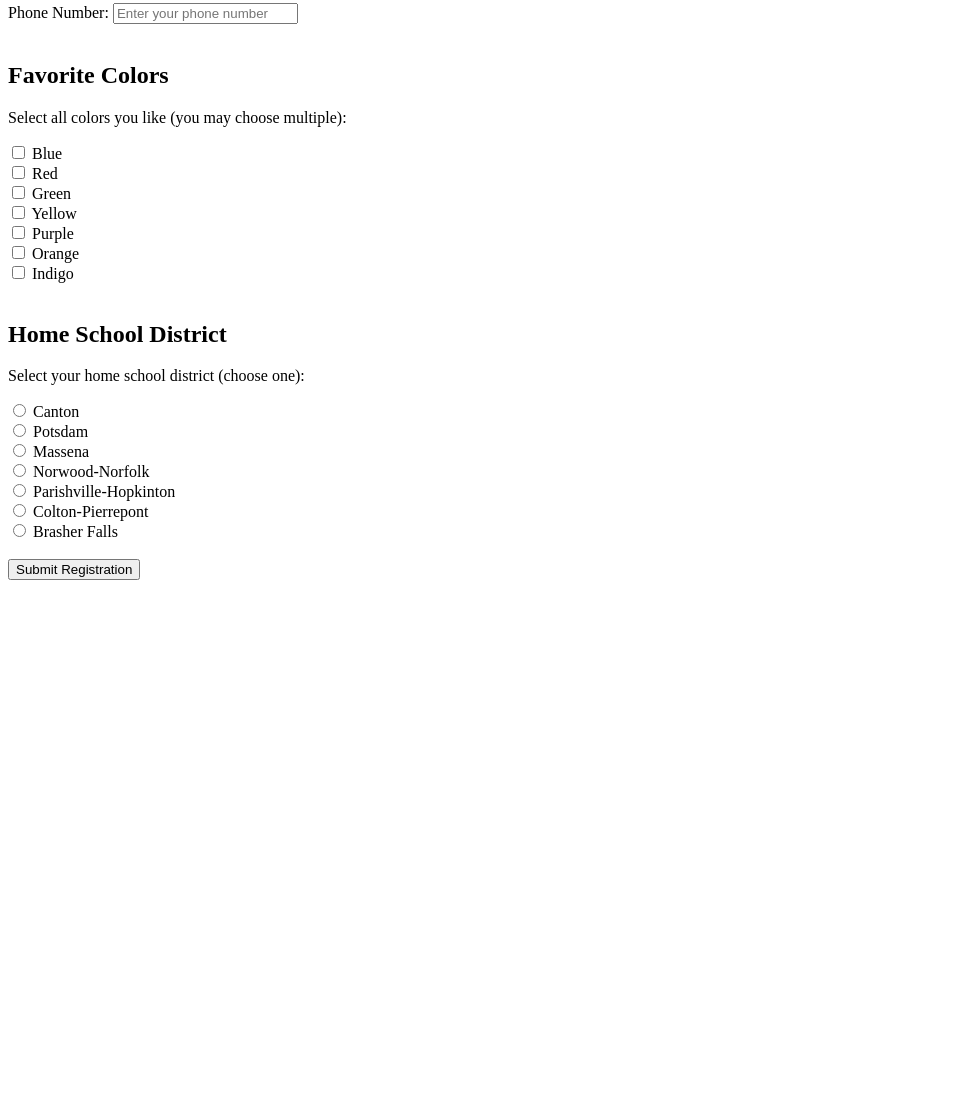
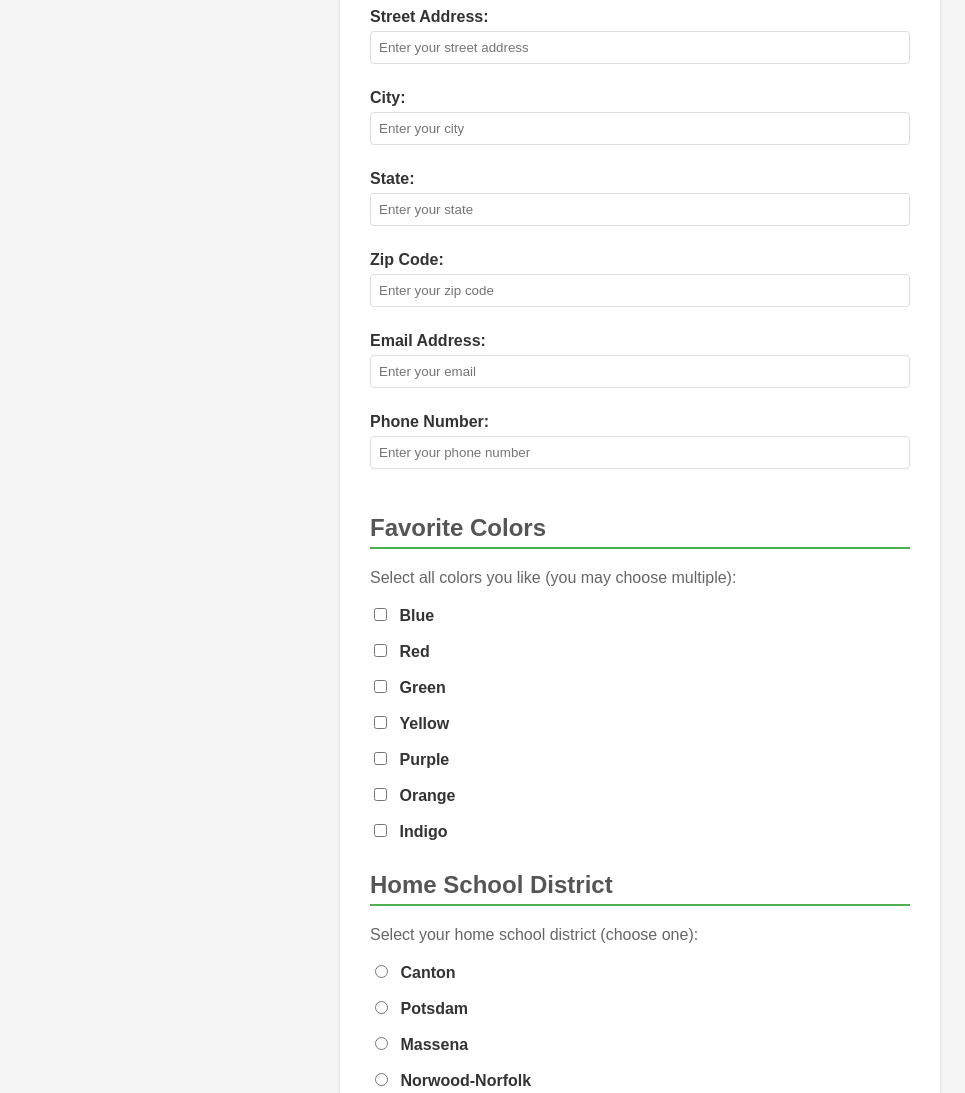
Before and after one commit to cte-Shayden/HTML-Forms, a plain HTML site: page index.html in a window 1280 px wide. Shown: the part 397-1490 px from the top of the page, without its empty margins (0-965 px from the left). Before the commit the page ends 985 px from the top, so only its background shows below. Drawn offline with Linux system fonts and the light colour scheme.

Commit message:
Update index.html

```diff
--- a/index.html
+++ b/index.html
@@ -4,112 +4,211 @@
     <meta charset="UTF-8">
     <meta name="viewport" content="width=device-width, initial-scale=1.0">
     <title>Registration Form</title>
+    <style>
+        body {
+            font-family: Arial, sans-serif;
+            max-width: 600px;
+            margin: 40px auto;
+            padding: 20px;
+            background-color: #f5f5f5;
+        }
+        form {
+            background-color: white;
+            padding: 30px;
+            border-radius: 8px;
+            box-shadow: 0 2px 4px rgba(0,0,0,0.1);
+        }
+        h1 {
+            color: #333;
+            text-align: center;
+        }
+        h2 {
+            color: #555;
+            margin-top: 30px;
+            border-bottom: 2px solid #4CAF50;
+            padding-bottom: 5px;
+        }
+        label {
+            display: inline-block;
+            margin-top: 10px;
+            font-weight: bold;
+            color: #333;
+        }
+        input[type="text"],
+        input[type="email"],
+        input[type="tel"] {
+            width: 100%;
+            padding: 8px;
+            margin-top: 5px;
+            margin-bottom: 15px;
+            border: 1px solid #ddd;
+            border-radius: 4px;
+            box-sizing: border-box;
+        }
+        input[type="checkbox"],
+        input[type="radio"] {
+            margin-right: 8px;
+            margin-top: 8px;
+        }
+        .checkbox-item,
+        .radio-item {
+            margin: 8px 0;
+        }
+        input[type="submit"] {
+            background-color: #4CAF50;
+            color: white;
+            padding: 12px 30px;
+            border: none;
+            border-radius: 4px;
+            cursor: pointer;
+            font-size: 16px;
+            margin-top: 20px;
+            width: 100%;
+        }
+        input[type="submit"]:hover {
+            background-color: #45a049;
+        }
+        p {
+            color: #666;
+            margin: 10px 0;
+        }
+    </style>
 </head>
 <body>
-    <form action="#" method="post">
+    <form action="#" method="post" onsubmit="handleSubmit(event)">
         <h1>Registration Form</h1>
 
         <!-- ========== PERSONAL INFORMATION SECTION ========== -->
         <h2>Personal Information</h2>
 
         <label for="firstName">First Name:</label>
-        <input type="text" id="firstName" name="firstName" placeholder="Enter your first name">
-        <br><br>
+        <input type="text" id="firstName" name="firstName" placeholder="Enter your first name" required>
 
         <label for="lastName">Last Name:</label>
-        <input type="text" id="lastName" name="lastName" placeholder="Enter your last name">
-        <br><br>
+        <input type="text" id="lastName" name="lastName" placeholder="Enter your last name" required>
 
         <label for="streetAddress">Street Address:</label>
-        <input type="text" id="streetAddress" name="streetAddress" placeholder="Enter your street address">
-        <br><br>
+        <input type="text" id="streetAddress" name="streetAddress" placeholder="Enter your street address" required>
 
         <label for="city">City:</label>
-        <input type="text" id="city" name="city" placeholder="Enter your city">
-        <br><br>
+        <input type="text" id="city" name="city" placeholder="Enter your city" required>
 
         <label for="state">State:</label>
-        <input type="text" id="state" name="state" placeholder="Enter your state">
-        <br><br>
+        <input type="text" id="state" name="state" placeholder="Enter your state" required>
 
         <label for="zipCode">Zip Code:</label>
-        <input type="text" id="zipCode" name="zipCode" placeholder="Enter your zip code">
-        <br><br>
+        <input type="text" id="zipCode" name="zipCode" placeholder="Enter your zip code" required>
 
         <label for="email">Email Address:</label>
-        <input type="email" id="email" name="email" placeholder="Enter your email">
-        <br><br>
+        <input type="email" id="email" name="email" placeholder="Enter your email" required>
 
         <label for="phone">Phone Number:</label>
-        <input type="tel" id="phone" name="phone" placeholder="Enter your phone number">
-        <br><br>
+        <input type="tel" id="phone" name="phone" placeholder="Enter your phone number" required>
 
         <!-- ========== FAVORITE COLORS SECTION ========== -->
         <h2>Favorite Colors</h2>
         <p>Select all colors you like (you may choose multiple):</p>
 
+        <div class="checkbox-item">
             <input type="checkbox" id="colorBlue" name="favoriteColors" value="blue">
             <label for="colorBlue">Blue</label>
-        <br>
+        </div>
 
+        <div class="checkbox-item">
             <input type="checkbox" id="colorRed" name="favoriteColors" value="red">
             <label for="colorRed">Red</label>
-        <br>
+        </div>
 
+        <div class="checkbox-item">
             <input type="checkbox" id="colorGreen" name="favoriteColors" value="green">
             <label for="colorGreen">Green</label>
-        <br>
+        </div>
 
+        <div class="checkbox-item">
             <input type="checkbox" id="colorYellow" name="favoriteColors" value="yellow">
             <label for="colorYellow">Yellow</label>
-        <br>
+        </div>
 
+        <div class="checkbox-item">
             <input type="checkbox" id="colorPurple" name="favoriteColors" value="purple">
             <label for="colorPurple">Purple</label>
-        <br>
+        </div>
 
+        <div class="checkbox-item">
             <input type="checkbox" id="colorOrange" name="favoriteColors" value="orange">
             <label for="colorOrange">Orange</label>
-        <br>
+        </div>
 
+        <div class="checkbox-item">
             <input type="checkbox" id="colorIndigo" name="favoriteColors" value="indigo">
             <label for="colorIndigo">Indigo</label>
-        <br><br>
+        </div>
 
         <!-- ========== SCHOOL DISTRICT SECTION ========== -->
         <h2>Home School District</h2>
         <p>Select your home school district (choose one):</p>
 
+        <div class="radio-item">
             <input type="radio" id="districtCanton" name="schoolDistrict" value="canton">
             <label for="districtCanton">Canton</label>
-        <br>
+        </div>
 
+        <div class="radio-item">
             <input type="radio" id="districtPotsdam" name="schoolDistrict" value="potsdam">
             <label for="districtPotsdam">Potsdam</label>
-        <br>
+        </div>
 
+        <div class="radio-item">
             <input type="radio" id="districtMassena" name="schoolDistrict" value="massena">
             <label for="districtMassena">Massena</label>
-        <br>
+        </div>
 
+        <div class="radio-item">
             <input type="radio" id="districtNorwoodNorfolk" name="schoolDistrict" value="norwood-norfolk">
             <label for="districtNorwoodNorfolk">Norwood-Norfolk</label>
-        <br>
+        </div>
 
+        <div class="radio-item">
             <input type="radio" id="districtParishvilleHopkinton" name="schoolDistrict" value="parishville-hopkinton">
             <label for="districtParishvilleHopkinton">Parishville-Hopkinton</label>
-        <br>
+        </div>
 
+        <div class="radio-item">
             <input type="radio" id="districtColtonPierrepont" name="schoolDistrict" value="colton-pierrepont">
             <label for="districtColtonPierrepont">Colton-Pierrepont</label>
-        <br>
+        </div>
 
+        <div class="radio-item">
             <input type="radio" id="districtBrasherFalls" name="schoolDistrict" value="brasher-falls">
             <label for="districtBrasherFalls">Brasher Falls</label>
-        <br><br>
+        </div>
 
         <!-- ========== SUBMIT BUTTON ========== -->
         <input type="submit" value="Submit Registration">
     </form>
+
+    <script>
+        function handleSubmit(event) {
+            event.preventDefault();
+
+            // Collect form data
+            const formData = new FormData(event.target);
+            const data = {};
+
+            // Get text inputs
+            for (let [key, value] of formData.entries()) {
+                if (key === 'favoriteColors') {
+                    if (!data.favoriteColors) data.favoriteColors = [];
+                    data.favoriteColors.push(value);
+                } else {
+                    data[key] = value;
+                }
+            }
+
+            // Display the collected data
+            console.log('Form Data:', data);
+            alert('Form submitted successfully!\n\nCheck the console (F12) to see your data.');
+        }
+    </script>
 </body>
 </html>
```
Lines whose indentation alone changed are shown as unchanged.
